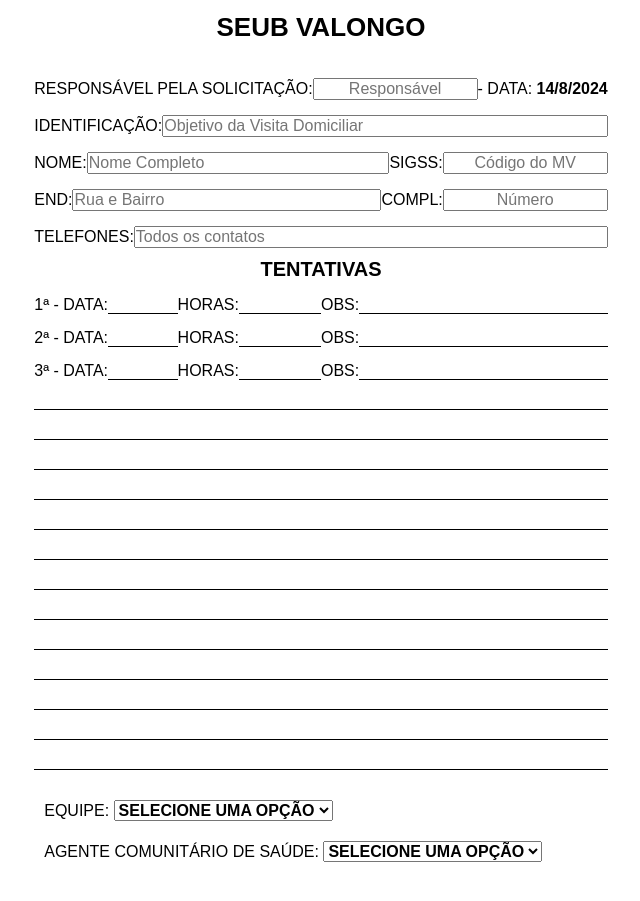
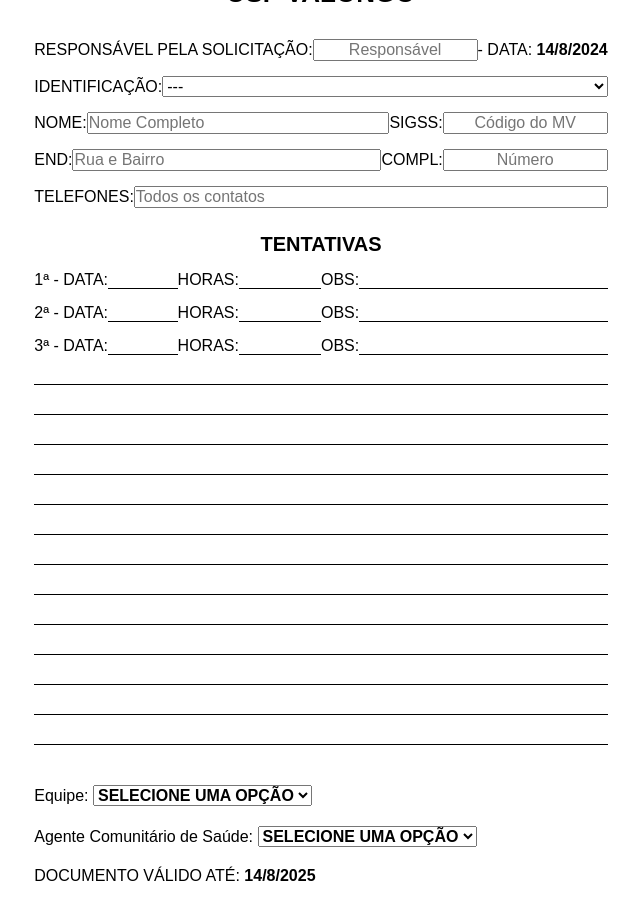
Before and after one commit to Marcos-Monte/vd-valongo, a Next.js app: page / in a window 1280 px wide. Shown: the top 901 px of the page, without its empty margins (319-959 px from the left). Built offline with nearby package versions, Linux system fonts and the light colour scheme.

Commit message:
fix: arrumando erros indicados pelos usuários do valongo.

```diff
--- a/pages/Components/Dados.jsx
+++ b/pages/Components/Dados.jsx
@@ -1,17 +1,9 @@
 import styles from '@/styles/Dados.module.css';
 import { forwardRef, useState } from 'react';
 
+import { pegarDataAtual } from '@/pages/services/service';
+
 const Dados = forwardRef(function Dados(props, ref){
-
-    function pegarDataAtual(){
-        const dataAtual = new Date();
-        const dia = dataAtual.getDate();
-        const mes = (dataAtual.getMonth() + 1);
-        const ano = dataAtual.getFullYear();
-
-        return `${dia}/${mes}/${ano}`
-    }
-
 
     const [data, setData] = useState(pegarDataAtual());
 
@@ -23,10 +15,14 @@ const Dados = forwardRef(function Dados(props, ref){
     const [complemento, setComplemento] = useState('');
     const [telefones, setTelefones] = useState('');
 
+    function handleId(event){
+        setId(event.target.value)
+    }
+
     return(
         <section className={`${styles.container}`} ref={props.ref}>
 
-            <h2 className={styles.titulo}>seub valongo</h2>
+            <h2 className={styles.titulo}>usf valongo</h2>
 
             <form className={styles.box}>
 
@@ -39,6 +35,7 @@ const Dados = forwardRef(function Dados(props, ref){
                             placeholder='Responsável'
                             value={responsavel}
                             onChange={(e) => setResponsavel(e.target.value)}
+                            required
                         />
                     </div>
 
@@ -47,14 +44,22 @@ const Dados = forwardRef(function Dados(props, ref){
                     </div>
                 </div>
 
-                <div className={`${styles.info}  `}>
+                <div className={`${styles.boxInfos}  `}>
+
                     <label>identificação: </label>
-                    <input type="text"
-                        className={styles.large}
-                        placeholder='Objetivo da Visita Domiciliar'
+
+                    <select
+                        className={`${styles.large} inputPrint`}
                         value={id}
-                        onChange={(e) => setId(e.target.value)}
-                    />
+                        onChange={handleId}
+                        required
+                    >
+                        <option className={styles.opcao} value="">---</option>
+                        <option className={styles.opcao}  value="confirmar endereco">CONFIRMAÇÃO DE ENDEREÇO</option>
+                        <option className={styles.opcao}  value="busca ativa">BUSCA ATIVA</option>
+                        <option className={styles.opcao}  value="abertura pn">ABERTURA DE PRÉ-NATAL</option>
+                        <option className={styles.opcao}  value="outros">OUTROS</option>
+                    </select>
                 </div>
 
                 <div className={`${styles.boxInfos}`}>
@@ -62,7 +67,7 @@ const Dados = forwardRef(function Dados(props, ref){
                     <div className={`${styles.info} ${styles.large}`}>
                         <label>nome: </label>
                         <input type="text"
-                            className={styles.large}
+                            className={`${styles.large} inputPrint`}
                             placeholder='Nome Completo'
                             value={nome}
                             onChange={(e) => setNome(e.target.value)}
@@ -73,7 +78,7 @@ const Dados = forwardRef(function Dados(props, ref){
                     <div className={styles.info}>
                         <label>sigss: </label>
                         <input type="text"
-                            className={styles.small}
+                            className={`${styles.small} inputPrint`}
                             placeholder='Código do MV'
                             value={sigss}
                             onChange={(e) => setSigss(e.target.value)}
@@ -87,7 +92,7 @@ const Dados = forwardRef(function Dados(props, ref){
                     <div className={`${styles.info} ${styles.large}`}>
                         <label>end: </label>
                         <input type="text"
-                            className={styles.large}
+                            className={`${styles.large} inputPrint`}
                             placeholder='Rua e Bairro'
                             value={endereco}
                             onChange={(e) => setEndereco(e.target.value)}
@@ -98,7 +103,7 @@ const Dados = forwardRef(function Dados(props, ref){
                     <div className={styles.info}>
                         <label>compl: </label>
                         <input type="text"
-                            className={styles.small}
+                            className={`${styles.small} inputPrint`}
                             placeholder='Número'
                             value={complemento}
                             onChange={(e) => setComplemento(e.target.value)}
@@ -107,10 +112,10 @@ const Dados = forwardRef(function Dados(props, ref){
 
                 </div>
 
-                <div className={`${styles.info}`}>
+                <div className={`${styles.boxInfos}`}>
                     <label>telefones: </label>
                     <input type="text"
-                        className={styles.large}
+                        className={`${styles.large} inputPrint`}
                         placeholder='Todos os contatos'
                         value={telefones}
                         onChange={(e) => setTelefones(e.target.value)}
--- /dev/null
+++ b/pages/Components/Equipe.jsx
@@ -0,0 +1,54 @@
+import styles from '@/styles/Equipe.module.css';
+
+import { pegarDataDevolução } from '@/pages/services/service';
+import { useState } from 'react';
+
+export default function Equipe(){
+
+    const [equipe, setEquipe] = useState('');
+    const [acs, setAcs] = useState('');
+
+    function handleAcs(event){
+        setAcs(event.target.value)
+    }
+
+    function hangleEquipe(event){
+        setEquipe(event.target.value)
+    }
+
+    return(
+        <section className={styles.selecaoEquipe}>
+
+                    <div>
+                        <label>Equipe: </label>
+                        <select className={styles.selecao} value={equipe} onChange={hangleEquipe} required>
+                            <option className={styles.opcao} value="">Selecione uma opção</option>
+                            <option className={styles.opcao} value="azul">azul</option>
+                            <option className={styles.opcao} value="verde">verde</option>
+                            <option className={styles.opcao} value="amarela">amarela</option>
+                        </select>
+                    </div>
+
+                    <div>
+                        <label>Agente Comunitário de Saúde: </label>
+                        <select className={styles.selecao} value={acs} onChange={handleAcs} required>
+                            <option className={styles.opcao} value="">Selecione uma opção</option>
+                            <option value="carlos">carlos</option>
+                            <option value="fernanda">fernanda</option>
+                            <option value="bianca">bianca</option>
+                            <option value="michelle">michelle</option>
+                            <option value="luana">luana</option>
+                            <option value="aline">aline</option>
+                        </select>
+                    </div>
+
+                <div>
+
+                    <p className={styles.texto}>
+                        documento válido até: <strong>{pegarDataDevolução()}</strong>
+                    </p>
+                </div>
+
+                </section>
+    )
+}
--- a/pages/Components/Obs.jsx
+++ b/pages/Components/Obs.jsx
@@ -1,10 +1,6 @@
 import styles from '@/styles/Obs.module.css';
-import { useState } from 'react';
 
 export default function Obs(){
-
-    const [equipe, setEquipe]=useState('');
-    const [acs, setAcs]=useState('');
 
     return(
         <section className={styles.container}>
@@ -93,36 +89,7 @@ export default function Obs(){
 
                 </div>
 
-                <div className={styles.selecaoEquipe}>
 
-                    <div>
-                        <label>Equipe: </label>
-                        <select className={styles.selecao}
-                            value={equipe}
-                            onChange={(e) => setEquipe(e.target.value)}
-                        >
-                            <option value="" disabled>Selecione uma opção</option>
-                            <option value="" onChange={(e) => setEquipe('azul')}>Azul</option>
-                            <option value="" onChange={(e) => setEquipe('verde')}>Verde</option>
-                            <option value="" onChange={(e) => setEquipe('amarela')}>Amarela</option>
-                        </select>
-                    </div>
-
-                    <div>
-                        <label>Agente Comunitário de Saúde: </label>
-                        <select className={styles.selecao}
-                            value={acs}
-                            onChange={(e) => setAcs(e.target.value)}
-                            required
-                        >
-                            <option value="" disabled>Selecione uma opção</option>
-                            <option value="" onChange={(e) => setEquipe('Carlos')}>Carlos</option>
-                            <option value="" onChange={(e) => setEquipe('Michelle')}>Michelle</option>
-                            <option value="" onChange={(e) => setEquipe('Aline')}>Aline</option>
-                        </select>
-                    </div>
-
-                </div>
 
             </div>
         </section>
--- a/pages/index.jsx
+++ b/pages/index.jsx
@@ -4,22 +4,15 @@ import styles from "@/styles/Home.module.css";
 
 import Head from "next/head";
 import Dados from "./Components/Dados";
+import Equipe from './Components/Equipe';
 import Header from "./Components/Header";
 import Obs from "./Components/Obs";
+
+import handlePrint from './services/service';
 
 export default function Home() {
 
   const printRef = useRef();
-
-  function handlePrint(){
-    console.log('Botao Fora')
-      if(printRef.current){
-          printRef.current.style.visibility = 'visible';
-          window.print();
-          printRef.current.style.visibility = 'hidden';
-          console.log('Botao Dentro')
-      }
-  }
 
   return (
     <>
@@ -36,8 +29,9 @@ export default function Home() {
           <Header />
           <Dados/>
           <Obs />
+          <Equipe />
 
-          <button onClick={handlePrint} className={styles.printButton}>
+          <button onClick={() => handlePrint(printRef)} className={styles.printButton}>
                 Imprimir Formulário
             </button>
         </div>
--- /dev/null
+++ b/pages/services/service.js
@@ -0,0 +1,38 @@
+const dataAtual = new Date();
+
+function pegarDataAtual(){
+    const dia = dataAtual.getDate();
+    const mes = (dataAtual.getMonth() + 1);
+    const ano = dataAtual.getFullYear();
+
+    return `${dia}/${mes}/${ano}`
+}
+
+function pegarDataDevolução(){
+    const dia = dataAtual.getDate();
+    const mes = (dataAtual.getMonth() + 1);
+    const ano = dataAtual.getFullYear() + 1;
+
+    return `${dia}/${mes}/${ano}`
+
+}
+
+export default function handlePrint(printRef){
+    // console.log('Botao Fora')
+
+    if(printRef.current){
+        printRef.current.style.visibility = 'visible';
+
+         // Usando um setTimeout para garantir que a impressão seja concluída antes do reload
+        window.print();
+        setTimeout(() => {
+            printRef.current.style.visibility = 'hidden';
+            window.location.reload();
+            // console.log('Botão Dentro');
+        }, 100); // Pequeno atraso para garantir que a impressão foi completada
+
+    }
+
+}
+
+export { pegarDataAtual, pegarDataDevolução };
--- a/styles/Dados.module.css
+++ b/styles/Dados.module.css
@@ -5,12 +5,12 @@
     justify-content: center;
     align-items: center;
     text-transform: uppercase;
+    background-color: #fff;
 }
 
 .box{
     width: 100%;
-    padding: 20px 10px 0px 10px;
-
+    padding: 15px 10px 0px 10px;
 }
 
 .titulo{
--- /dev/null
+++ b/styles/Equipe.module.css
@@ -0,0 +1,29 @@
+.selecaoEquipe{
+    width: 100%;
+    padding: 30px 10px;
+    display: flex;
+    flex-direction: column;
+    align-items: flex-start;
+    gap: 20px;
+    background-color: #fff;
+}
+
+.selecao{
+    text-transform: uppercase;
+    font-weight: bold;
+}
+
+.texto{
+    text-transform: uppercase;
+}
+
+/* Print */
+@media print{
+    .selecao{
+        border: none;
+        -webkit-appearance: none; /* Safari e Chrome */
+        -moz-appearance: none; /* Firefox */
+        appearance: none; /* Outros navegadores */
+        background: none; /* Remove o fundo padrão */
+    }
+}
--- a/styles/Home.module.css
+++ b/styles/Home.module.css
@@ -9,6 +9,7 @@
 
 .container{
     max-width: 750px;
+    height: auto;
     display: flex;
     flex-direction: column;
     justify-content: center;
@@ -17,12 +18,22 @@
     z-index: 2;
 }
 
+.printButton{
+    padding: .7em;
+    background-color: green;
+    color: white;
+    border: none;
+    border-radius: 15px;
+}
+
+/* Hover */
+.printButton:hover{
+    background-color: greenyellow;
+    color: black
+}
+
 /* Esconde tudo exceto o que está dentro de .printArea durante a impressão */
 @media print {
-    /* .main * {
-        visibility: hidden;
-        position: relative;
-    } */
 
     .printArea,
     .printArea * {
@@ -39,7 +50,8 @@
         bottom: 0;
     }
 
+     /* Esconde o botão de impressão na hora de imprimir */
     .printButton {
-        display: none; /* Esconde o botão de impressão na hora de imprimir */
+        display: none;
     }
 }
--- a/styles/Obs.module.css
+++ b/styles/Obs.module.css
@@ -3,6 +3,7 @@
     display: flex;
     justify-content: center;
     align-items: center;
+    background-color: #fff;
 }
 
 .box{
@@ -52,28 +53,3 @@
 .underline{
     border-bottom: 1px solid black;
 }
-
-.selecaoEquipe{
-    padding: 30px 10px;
-    display: flex;
-    flex-direction: column;
-    align-items: flex-start;
-    gap: 20px
-}
-
-.selecao{
-    text-transform: uppercase;
-    font-weight: bold;
-}
-
-
-/* Print */
-@media print{
-    .selecao{
-        border: none;
-        -webkit-appearance: none; /* Safari e Chrome */
-        -moz-appearance: none; /* Firefox */
-        appearance: none; /* Outros navegadores */
-        background: none; /* Remove o fundo padrão */
-    }
-}
--- a/styles/globals.css
+++ b/styles/globals.css
@@ -6,6 +6,10 @@
     font-family: Arial, Helvetica, sans-serif;
 }
 
+.inputPrint:hover{
+    background-color: #d9caca;
+}
+
 /* Print */
 @media print{
     input{
```
Also changed, not shown: styles/Header.module.css (+11 -3 lines).
